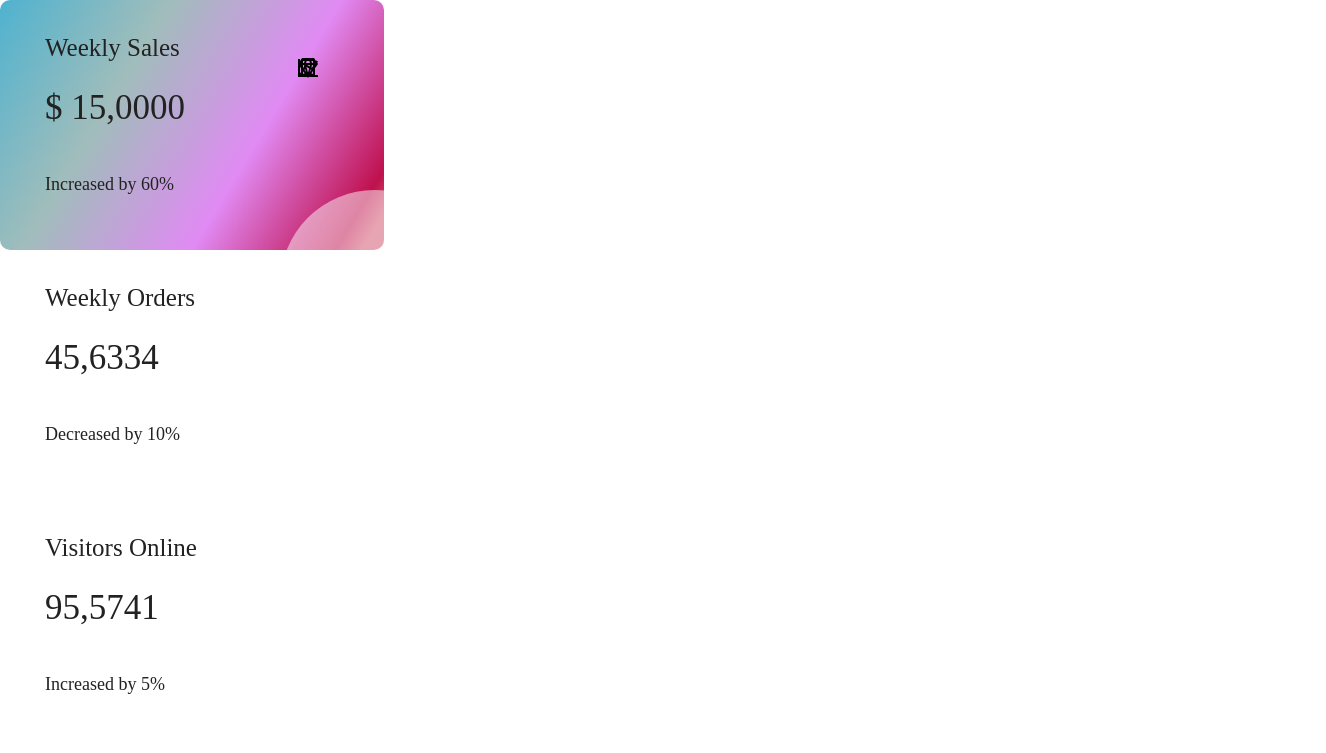
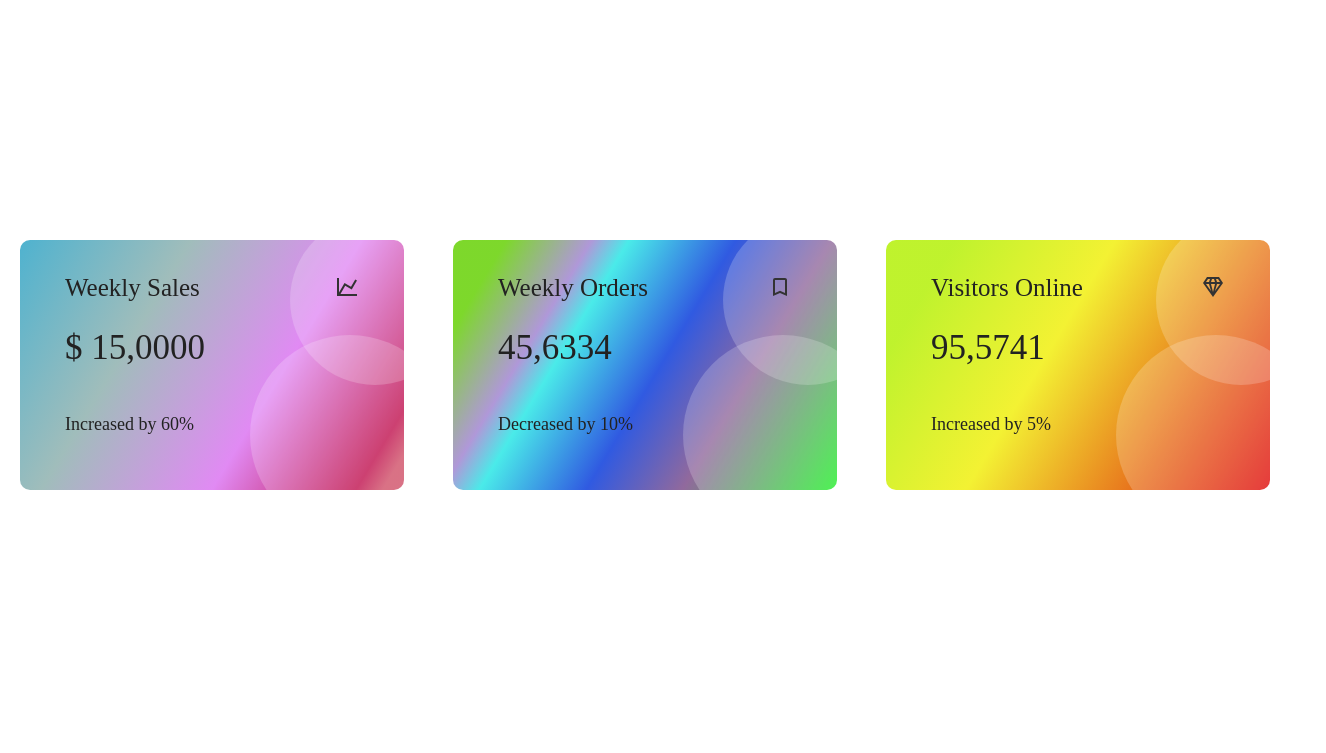
Before and after one commit to Denisius21/Position, a plain HTML site: page index.html in a window 1280 px wide. Shown: the whole page, 1326 px wide, since content can reach past the window. Drawn offline with Linux system fonts and the light colour scheme.

Commit message:
style for divs&positions

```diff
--- a/assets/Css/style.css
+++ b/assets/Css/style.css
@@ -1,9 +1,18 @@
+*{
+margin: 0;
+padding: 0;
+}
 .Master-div {
+  display: inline-block;
+  position: relative;
+  vertical-align: top;
   width: 30vw;
   height: 250px;
+  margin-top: 30vh;
   border-radius: 10px;
 }
 .first-div {
+  margin-left: 20px;
   background: rgb(190, 16, 49);
   background: linear-gradient(
     301deg,
@@ -13,6 +22,29 @@
     rgba(195, 24, 232, 0.5074404761904762) 36%,
     rgba(160, 189, 187, 1) 68%,
     rgba(16, 151, 190, 0.7371323529411764) 100%
+  );
+}
+.second-div {
+  margin-left: 45px;
+  margin-right: 45px;
+  background: rgb(34, 238, 41);
+  background: linear-gradient(
+    301deg,
+    rgba(34, 238, 41, 1) 0%,
+    rgba(133, 89, 146, 0.9023984593837535) 29%,
+    rgba(48, 90, 225, 1) 47%,
+    rgba(32, 230, 228, 0.8099614845938375) 67%,
+    rgba(104, 59, 181, 0.5242471988795518) 74%,
+    rgba(102, 209, 5, 0.8463760504201681) 90%
+  );
+}
+.third-div {
+  background: rgb(222, 10, 10);
+  background: linear-gradient(
+    301deg,
+    rgba(222, 10, 10, 1) 0%,
+    rgba(241, 239, 12, 0.8407738095238095) 57%,
+    rgba(179, 240, 5, 0.8407738095238095) 87%
   );
 }
 .Master {
@@ -33,25 +65,25 @@
 }
 .img-class {
   position: absolute;
-  right: 75%;
-  bottom: 90%;
+  right: 45px; ;
+  top: 35px;
 }
 .Round {
-  width: 190px;
-  height: 190px;
   border-radius: 50%;
   background-color: white;
   opacity: 0.2;
 }
+.round1 {
+  width: 200px;
+  height: 200px;
+  position: absolute;
+  left: 230px;
+  bottom: -45px;
+}
 .round2 {
+  width: 170px;
+  height: 170px;
   position: absolute;
-  left: 280px;
-  bottom: 420px;
+  left: 270px;
+  bottom: 105px;
 }
-.round1 {
-  width: 210px;
-  height: 210px;
-  position: absolute;
-  left: 210px;
-  bottom: 280px;
-}
```
